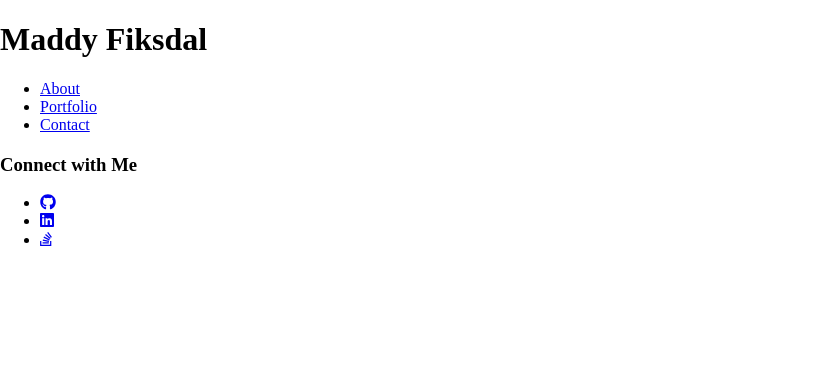
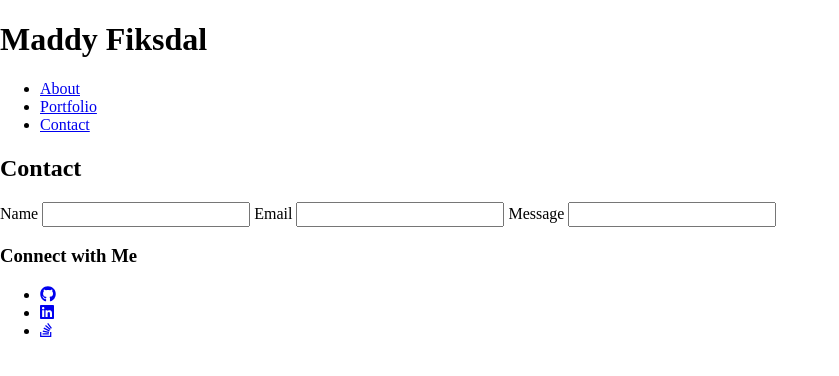
Before and after one commit to m-fiks/Basic-Portfolio, a plain HTML site: page contact.html in a window 1280 px wide. Shown: the whole page, without its empty margins (0-839 px from the left). Drawn offline with nearby package versions, Linux system fonts and the light colour scheme.

Commit message:
index and contact pages finished

```diff
--- a/contact.html
+++ b/contact.html
@@ -9,7 +9,6 @@
     <link rel="stylesheet" href="https://cdnjs.cloudflare.com/ajax/libs/normalize/8.0.0/normalize.css">
     <link rel="stylesheet" href="css/style.css">
 </head>
-
 <body>
     <header>
         <h1>Maddy Fiksdal</h1>
@@ -21,15 +20,32 @@
             </ul>
         </nav>
     </header>
-    <div>
+<main>
+        <h2>Contact</h2>
+        <form>
+            <label>
+                Name
+                <input type="text">
+            </label>
+            <label>
+                Email
+                <input type="text">
+            </label>
+            <label>
+                Message
+               <input type="textarea">
+            </label>
+        </form>
+    </main>
+
+    <footer>
         <h3>Connect with Me</h3>
             <ul>
                 <li><a href="https://github.com/m-fiks"><i class="fab fa-github"></i></a></li>
                 <li><a href="https://www.linkedin.com/in/madeleine-fiksdal-53a0658a/"><i class="fab fa-linkedin"></i></a></li>
                 <li><a href="https://stackoverflow.com/users/9182376/m-fiksdal"><i class="fab fa-stack-overflow"></i></a></li>
             </ul>
-        </div>
-
+    </footer>
 
     </body>
 </html>
```
Also changed, not shown: index.html (+0 -1 lines), portfolio.html (+3 -3 lines). Lines whose indentation alone changed are shown as unchanged.
